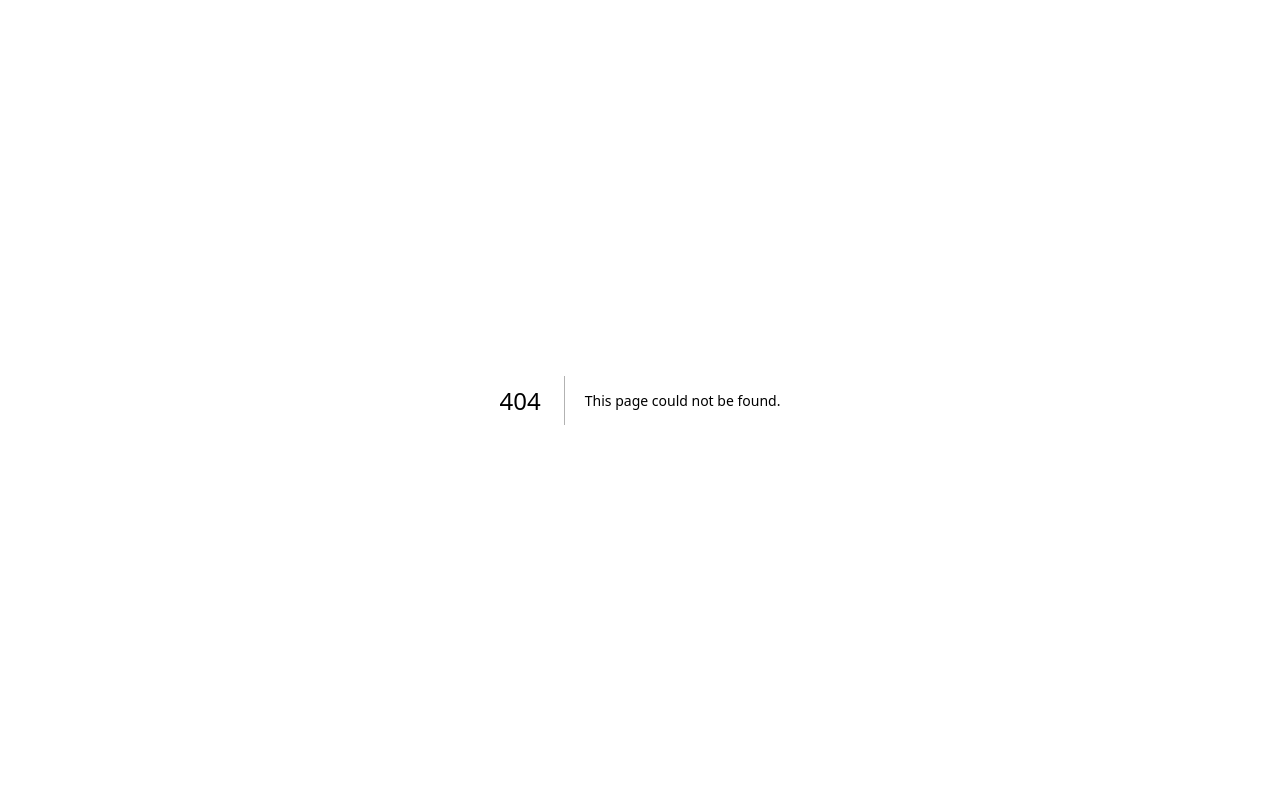
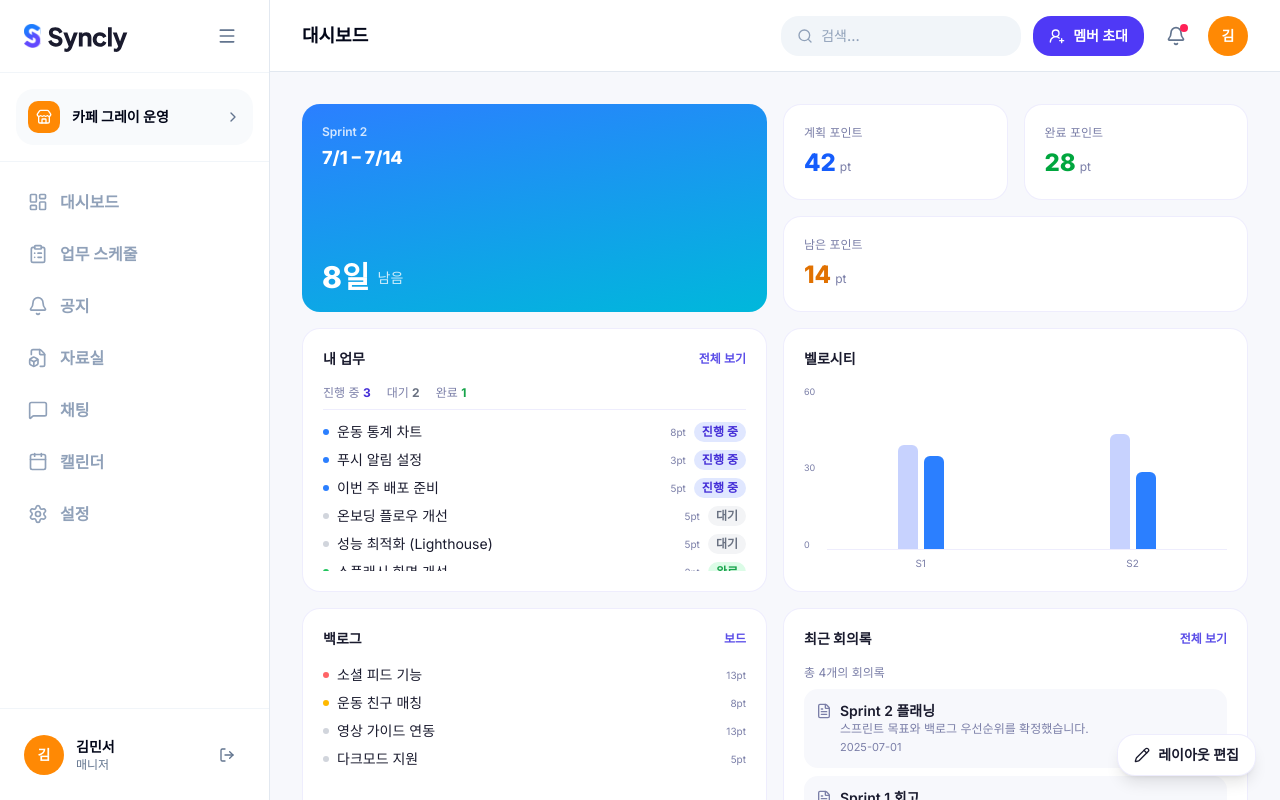
Before and after one commit to TeampleRun/syncly, a Next.js app: page /side-project/1/dashboard in a window 1280 px wide. Before the commit this address had no page. Built offline with nearby package versions, Linux system fonts and the light colour scheme.

Commit message:
refactor: 대시보드 페이지 뷰 이름 변경

```diff
--- /dev/null
+++ b/src/app/side-project/[workspaceId]/dashboard/page.tsx
@@ -0,0 +1,7 @@
+// 사이드 프로젝트 워크스페이스 대시보드 라우트
+
+import DashboardPageView from '@/views/side-project/dashboard/ui/DashboardPageView';
+
+export default function DashboardPage() {
+  return <DashboardPageView />;
+}
--- a/src/app/side-project/[workspaceId]/layout.tsx
+++ b/src/app/side-project/[workspaceId]/layout.tsx
@@ -4,6 +4,7 @@
 import { Plus_Jakarta_Sans } from 'next/font/google';
 
 import { WorkspaceShell } from '@/widgets/workspace-shell';
+import { cn } from '@/shared/lib/utils';
 
 // Figma 지정 폰트 (랜딩과 동일) — 한글은 시스템 폰트로 fallback
 const jakarta = Plus_Jakarta_Sans({
@@ -20,9 +21,5 @@ interface WorkspaceLayoutProps {
 export default async function WorkspaceLayout({ children, params }: WorkspaceLayoutProps) {
   const { workspaceId } = await params;
 
-  return (
-    <div className={jakarta.className}>
-      <WorkspaceShell workspaceId={workspaceId}>{children}</WorkspaceShell>;
-    </div>
-  );
+  return <WorkspaceShell workspaceId={workspaceId}>{children}</WorkspaceShell>;
 }
--- a/src/app/side-project/[workspaceId]/page.tsx
+++ /dev/null
@@ -1,6 +0,0 @@
-// 사이드 프로젝트 워크스페이스 대시보드 라우트
-import { DashboardPage } from '@/views/side-project/dashboard';
-
-export default function Page() {
-  return <DashboardPage />;
-}
--- a/src/views/side-project/dashboard/index.ts
+++ b/src/views/side-project/dashboard/index.ts
@@ -1,2 +1,2 @@
 // dashboard 뷰의 Public API
-export { default as DashboardPage } from './ui/DashboardPage';
+export { default as DashboardPage } from './ui/DashboardPageView';
--- a/src/views/side-project/dashboard/ui/DashboardPage.tsx
+++ b/src/views/side-project/dashboard/ui/DashboardPageView.tsx
@@ -13,7 +13,7 @@ import { DASHBOARD_WIDGETS, DEFAULT_LAYOUT } from '../config/widgets';
 import AddWidgetBar from './AddWidgetBar';
 import DashboardGrid from './DashboardGrid';
 
-export default function DashboardPage() {
+export default function DashboardPageView() {
   const { layout, hiddenIds, editMode, handleLayoutChange, removeWidget, addWidget, toggleEdit } =
     useDashboardLayout(DEFAULT_LAYOUT);
 
```
